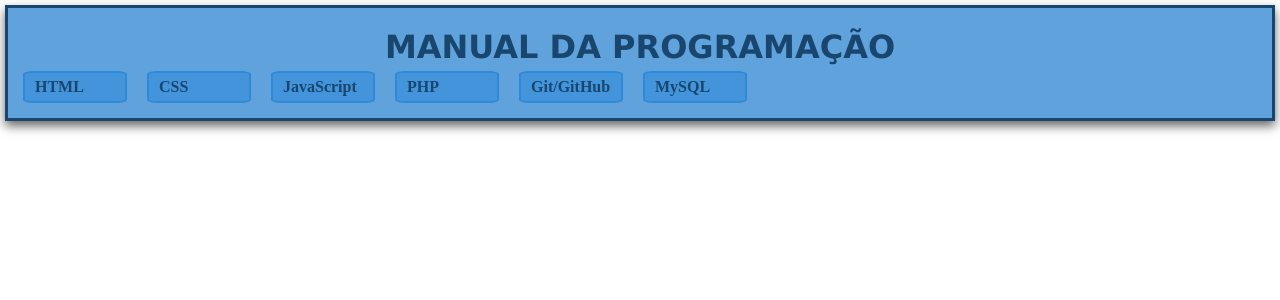
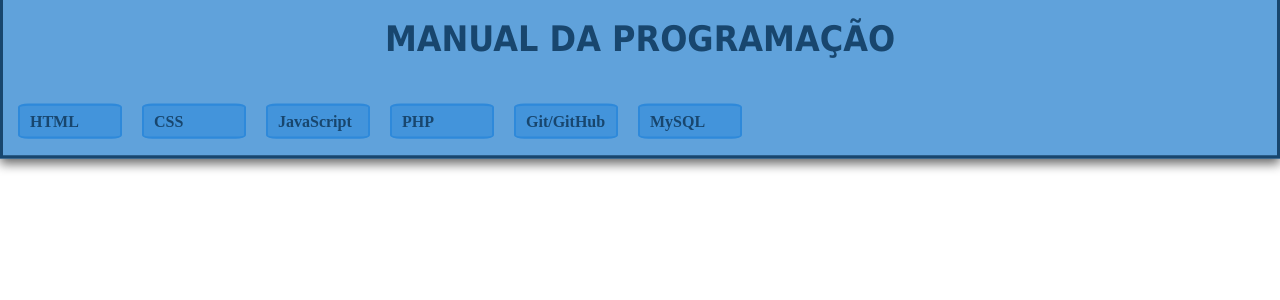
Before and after one commit to danielcosta149/ManualdeProgramacao, a PHP site: page / in a window 1280 px wide. Shown: the top 300 px of the page. Run offline with PHP 8.4, Linux system fonts and the light colour scheme.

Commit message:
Alterações e remoções de margens 1.1.1

```diff
--- a/style.css
+++ b/style.css
@@ -7,7 +7,6 @@
 header{
     border: rgb(24, 70, 110) solid;
     display: flex;
-    margin: 5px 5px 0px 5px;
     box-shadow: 0px 5px 10px rgba(0, 0, 0, 0.6);
     padding: 20px 10px 10px 10px;
     background-color: rgb(96, 162, 219);
@@ -28,6 +27,7 @@ div{
     justify-items: center;
     font-family: verdana;
     font-weight: 900;
+    margin-bottom: 35px;
 }
 
 nav{
```
